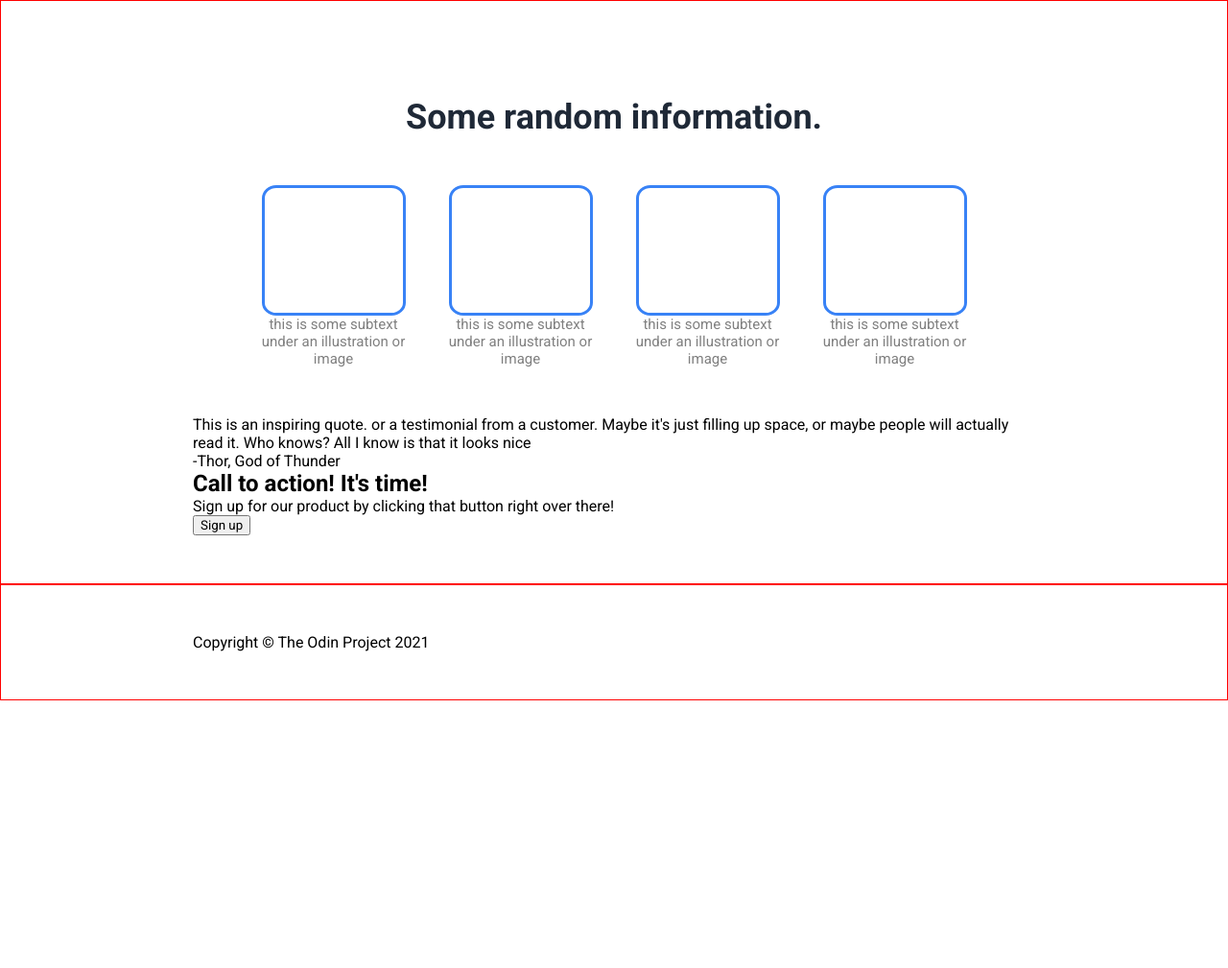
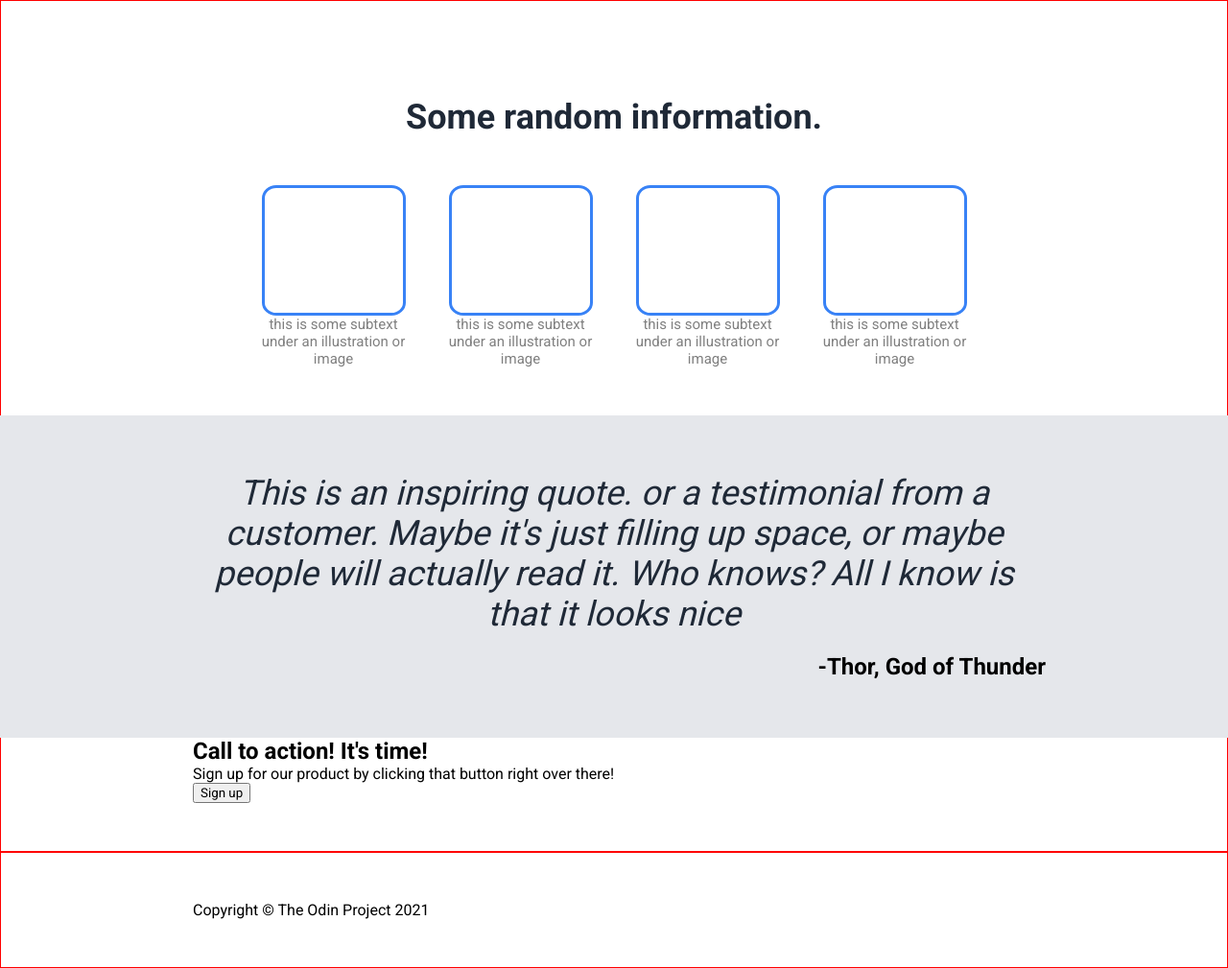
Before and after one commit to dbedi06/odin-landing-page, a plain HTML site: page index.html in a window 1280 px wide. Shown: the part 541-1550 px from the top of the page at 96% size. Before the commit the page ends 1271 px from the top, so only its background shows below. Drawn offline with Linux system fonts and the light colour scheme.

Commit message:
Quote section done

```diff
--- a/index.html
+++ b/index.html
@@ -52,11 +52,11 @@
         </div>
       </div>
       <div class="quote-section">
-        <p>This is an inspiring quote. or a testimonial from a customer.
+        <p id="quote">This is an inspiring quote. or a testimonial from a customer.
           Maybe it's just filling up space, or maybe people will actually read it.
           Who knows? All I know is that it looks nice
         </p>
-        <p>-Thor, God of Thunder</p>
+        <p id="author">-Thor, God of Thunder</p>
       </div>
       <div class="action">
         <h2>Call to action! It's time!</h2>
--- a/styles.css
+++ b/styles.css
@@ -1,4 +1,4 @@
- @import url('https://fonts.googleapis.com/css2?family=Roboto:wght@400;700&display=swap');
+@import url('https://fonts.googleapis.com/css2?family=Roboto:wght@400;700&display=swap');
 
 * {
   margin: 0;
@@ -114,3 +114,33 @@ header h1{
   padding: 15px 15px;
   height: 100px;
 }
+
+.quote-section {
+  background-color: #E5E7EB;
+  width: 100vw;
+  position: relative;
+  left: 50%;
+  right: 50%;
+  margin-left: -50vw;
+  margin-right: -50vw;
+  padding: 60px 0;
+}
+
+#quote {
+  font-size: 36px;
+  font-style: italic;
+  color: #1F2937;
+  text-align: center;
+  max-width: 900px;
+  margin: 0 auto 20px auto;
+  padding: 0 20px;
+}
+
+#author {
+  text-align: right;
+  font-weight: 900;
+  font-size: 24px;
+  max-width: 900px;
+  margin: 0 auto;
+  padding: 0 20px;
+}
```
